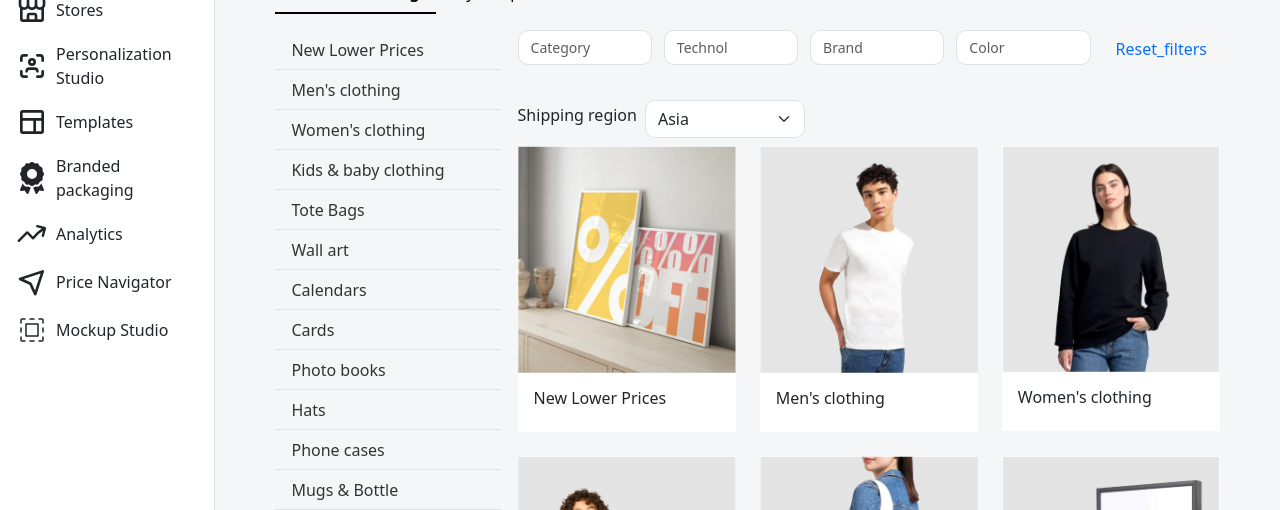
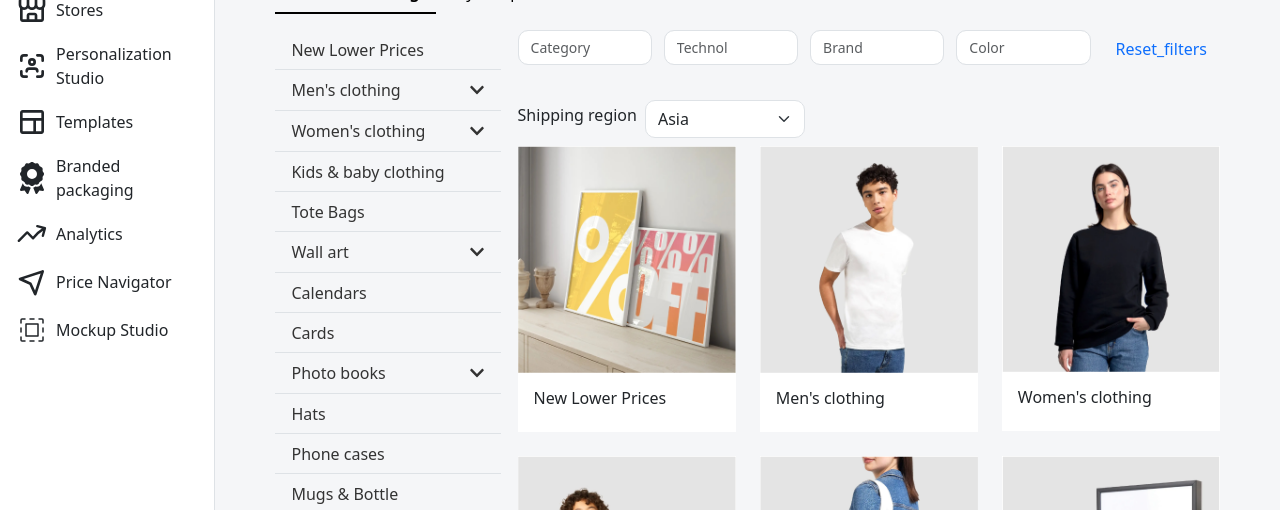
Before and after one commit to RahanePrachi/MAD_PRINTS-POD-WEBSITE, a React (Create React App) app: page /product in a window 1280 px wide. Shown: the part 290-800 px from the top of the page. Built offline with nearby package versions, Linux system fonts and the light colour scheme; a web font is replaced by a local one.

Commit message:
dropdown and add to order bugs fixed

```diff
--- a/src/components/addToOrder/OrderProducts.jsx
+++ b/src/components/addToOrder/OrderProducts.jsx
@@ -45,7 +45,7 @@ const OrderProducts = () => {
 
   return (
     <div className="flex">
-      <SidebarDrawer />
+      {/* <SidebarDrawer /> */}
 
       {/* Main Content Area */}
       <div className="w-full flex flex-col">
--- a/src/components/product/product_details/ViewProductDetails.jsx
+++ b/src/components/product/product_details/ViewProductDetails.jsx
@@ -62,8 +62,8 @@ const ViewProductDetails = () => {
                         <Col md={12} sm={12} >
                             <div className='d-flex gap-4 h-8 pt-1 pb-1' >
                                 <p>Choose Product</p>
-                                <p>Men's Clothing</p>
-                                <p>T-shirts</p>
+                                <p style={{cursor:"pointer"}} onClick={()=>{navigate("/product")}}>Men's Clothing</p>
+                                <p style={{cursor:"pointer"}} onClick={()=>{navigate("/product")}}>T-shirts</p>
                                 <b>Heavyweight Unisex Crewneck T-shirt | Gildan® 5000</b>
                             </div>
                         </Col>
--- a/src/components/product/product_navigation_component/ProductDrawerHeader.jsx
+++ b/src/components/product/product_navigation_component/ProductDrawerHeader.jsx
@@ -1,6 +1,10 @@
 import React, { useState } from 'react';
 import { Navbar, Nav, Button, ListGroup, Container, Tab, Row, Col, Card } from 'react-bootstrap';
+
+import Dropdown from 'react-bootstrap/Dropdown';
 import { FaBars, FaUser, FaChevronRight, FaChevronLeft } from 'react-icons/fa';
+
+import { FaChevronDown, FaChevronUp, FaEllipsisV } from 'react-icons/fa';
 import { BiHome, BiPurchaseTag, BiShoppingBag, BiStoreAlt, BiNavigation, BiLayout } from "react-icons/bi";
 import { TbUserScan } from "react-icons/tb";
 import { HiMiniArrowTrendingUp } from "react-icons/hi2";
@@ -32,7 +36,7 @@ import ProductReview from '../create_product/ProductReview';
 import ProductPrices from '../create_product/ProductPrices';
 import PStudio from '../../personalizationStudio/PStudio';
 import MyStores from '../../mystores/MyStores';
-
+import OrderProducts from '../../addToOrder/OrderProducts'
 const DashboardLayout = () => {
   const navigate = useNavigate();
   const [expanded, setExpanded] = useState(true); // Drawer expanded/collapsed state
@@ -50,6 +54,16 @@ const DashboardLayout = () => {
     navigate(routes[index])
     setSelectedIndex(index); // Set selected item index
   };
+
+  const [isAddToOrder, setIsAddToOrder] = useState(false)
+
+  const handleAddToOrder = () => {
+    // navigate("/addToOrder")
+    setIsAddToOrder(true)
+    setIsDrawerActive(true)
+    seIsCreateProduct(false)
+    setCreateDesign(false)
+  }
 
   const [isPublish, setIsPublish] = useState(false)
   const handlePublish = () => {
@@ -144,10 +158,7 @@ const DashboardLayout = () => {
     setCreateDesignFile(prev => !prev)
   }
 
-  const handleAddToOrder = () => {
-    navigate("/addToOrder")
 
-  }
 
   const [selectedCatalog, setSelectedCatalog] = useState([])
   const [catalogOpen, setCatalogOpen] = useState(false)
@@ -201,6 +212,35 @@ const DashboardLayout = () => {
     13: [],
     14: []
   }
+
+  const [expandedItems, setExpandedItems] = useState({});
+
+  // Toggle specific item by ID
+  const toggleExpandSubMenu = (id) => {
+    setExpandedItems((prev) => ({
+      ...prev,
+      [id]: !prev[id],
+    }));
+  };
+
+  // Sample Data
+  const listItems = [
+    { id: 1, title: "New Lower Prices", type: "item" },
+    { id: 2, title: "Men's clothing", type: "dropdown", subItems: ["T-Shirts", "Hoodies", "Sweatshitrs"] },
+    { id: 3, title: "Women's clothing", type: "dropdown", subItems: ["Shirts", "Pants", "Accessories"] },
+    { id: 4, title: "Kids & baby clothing", type: "item" },
+    { id: 5, title: "Tote Bags", type: "item" },
+    { id: 6, title: "Wall art", type: "dropdown", subItems: [] },
+    { id: 7, title: "Calendars", type: "item" },
+    { id: 8, title: "Cards", type: "item" },
+    { id: 9, title: "Photo books", type: "dropdown", subItems: []},
+    { id: 10, title: "Hats", type: "item" },
+    { id: 11, title: "Phone cases", type: "item" },
+    { id: 12, title: "Mugs & Bottle", type: "item" },
+    { id: 13, title: "Stationery & Business", type: "item" },
+    { id: 14, title: "Brands", type: "item" },
+  ];
+
   return (
     <div className="d-flex">
 
@@ -382,8 +422,12 @@ const DashboardLayout = () => {
       }
 
       {/* Main Content Area */}
+      {isAddToOrder ?
+        <div className="main-content flex-grow-1">
 
-      <div className="main-content flex-grow-1">
+          <OrderProducts />
+        </div>
+        : <div className="main-content flex-grow-1">
           {/* Top Navbar */}
           {createDesignFile ?
             <Navbar bg="light" variant="light" className="px-3  m-1  bg-white" style={{ height: "60px" }}>
@@ -632,108 +676,79 @@ const DashboardLayout = () => {
 
 
                   <Row>
-                  <Col sm={3} md={3}>
+                    <Col sm={3} md={3} >
                       <ListGroup variant="flush" style={{ borderBottom: "1px solid #BFBFBFDE", color: "#333333" }}>
+                        {listItems.map((item) => (
+                          <React.Fragment key={item.id}>
+                            {/* Regular List Items */}
+                            {item.type === "item" && (
                               <ListGroup.Item
                                 action
-                        className="d-flex align-items-center fs-6"
-                        style={{ width: "fit-content", height: "40px", minWidth: "226px", backgroundColor: "transparent", color: "#333333" }}
+                                className="fs-6"
+                                style={{
+                                  width: "fit-content",
+                                  height: "40px",
+                                  minWidth: "226px",
+                                  backgroundColor: "transparent",
+                                  color: "#333333",
+                                }}
                               >
-                        <span>New Lower Prices</span>
+                                <span>{item.title}</span>
                               </ListGroup.Item>
+                            )}
+
+                            {/* Dropdown List Items */}
+                            {item.type === "dropdown" && (
+                              <>
                                 <ListGroup.Item
                                   action
-                        className="d-flex align-items-center fs-6"
-                        style={{ width: "fit-content", height: "40px", minWidth: "226px", backgroundColor: "transparent", color: "#333333" }}
+                                  className=" fs-6"
+                                  style={{
+                                    width: "fit-content",
+                                    minWidth: "226px",
+                                    backgroundColor: "transparent",
+                                    color: "#333333",
+                                    cursor: "pointer",
+                                  }}
+                                  onClick={() => toggleExpandSubMenu(item.id)}
                                 >
-                        <span>Men's clothing</span>
-                      </ListGroup.Item>
-                      <ListGroup.Item
-                        action
-                        className="d-flex align-items-center fs-6"
-                        style={{ width: "fit-content", height: "40px", minWidth: "226px", backgroundColor: "transparent", color: "#333333" }}
-                      >
-                        <span>Women's clothing</span>
-                      </ListGroup.Item>
-                      <ListGroup.Item
-                        action
-                        className="d-flex align-items-center fs-6"
-                        style={{ width: "fit-content", height: "40px", minWidth: "226px", backgroundColor: "transparent", color: "#333333" }}
-                      >
-                        <span>Kids & baby clothing</span>
-                      </ListGroup.Item>
-                      <ListGroup.Item
-                        action
-                        className="d-flex align-items-center fs-6"
-                        style={{ width: "fit-content", height: "40px", minWidth: "226px", backgroundColor: "transparent", color: "#333333" }}
-                      >
-                        <span>Tote Bags</span>
-                      </ListGroup.Item>
-                      <ListGroup.Item
-                        action
-                        className="d-flex align-items-center fs-6"
-                        style={{ width: "fit-content", height: "40px", minWidth: "226px", backgroundColor: "transparent", color: "#333333" }}
-                      >
-                        <span>Wall art</span>
-                      </ListGroup.Item>
-                      <ListGroup.Item
-                        action
-                        className="d-flex align-items-center fs-6"
-                        style={{ width: "fit-content", height: "40px", minWidth: "226px", backgroundColor: "transparent", color: "#333333" }}
-                      >
-                        <span>Calendars</span>
-                      </ListGroup.Item>
-                      <ListGroup.Item
-                        action
-                        className="d-flex align-items-center fs-6"
-                        style={{ width: "fit-content", height: "40px", minWidth: "226px", backgroundColor: "transparent", color: "#333333" }}
-                      >
-                        <span>Cards</span>
-                      </ListGroup.Item>
-                      <ListGroup.Item
-                        action
-                        className="d-flex align-items-center fs-6"
-                        style={{ width: "fit-content", height: "40px", minWidth: "226px", backgroundColor: "transparent", color: "#333333" }}
-                      >
-                        <span>Photo books</span>
-                      </ListGroup.Item>
-                      <ListGroup.Item
-                        action
-                        className="d-flex align-items-center fs-6"
-                        style={{ width: "fit-content", height: "40px", minWidth: "226px", backgroundColor: "transparent", color: "#333333" }}
-                      >
-                        <span>Hats</span>
-                      </ListGroup.Item>
-                      <ListGroup.Item
-                        action
-                        className="d-flex align-items-center fs-6"
-                        style={{ width: "fit-content", height: "40px", minWidth: "226px", backgroundColor: "transparent", color: "#333333" }}
-                      >
-                        <span>Phone cases</span>
-                      </ListGroup.Item>
-                      <ListGroup.Item
-                        action
-                        className="d-flex align-items-center fs-6"
-                        style={{ width: "fit-content", height: "40px", minWidth: "226px", backgroundColor: "transparent", color: "#333333" }}
-                      >
-                        <span>Mugs & Bottle</span>
-                      </ListGroup.Item>
-                      <ListGroup.Item
-                        action
-                        className="d-flex align-items-center fs-6"
-                        style={{ width: "fit-content", height: "40px", minWidth: "226px", backgroundColor: "transparent", color: "#333333" }}
-                      >
-                        <span>Stationery & Business</span>
-                      </ListGroup.Item>
-                      <ListGroup.Item
-                        action
-                        className="d-flex align-items-center fs-6"
-                        style={{ width: "fit-content", height: "40px", minWidth: "226px", backgroundColor: "transparent", color: "#333333" }}
-                      >
-                        <span>Brands</span>
-                      </ListGroup.Item>
+                                  {/* Trailing Section */}
+                                  <div className="d-flex align-items-center ">
+                                    <span >{item.title}</span>
+                                    {item.type === "dropdown" && (
+                                      expandedItems[item.id] ? <FaChevronUp  className='ms-auto'/> : <FaChevronDown  className='ms-auto'/>
+                                    )}
+                                  </div>
 
 
+                                  <div>
+                                    {/* Dropdown Sub-Items */}
+                                    {item.type === "dropdown" && expandedItems[item.id] && (
+                                      <div
+                                        style={{
+                                          marginLeft: "20px",
+                                          backgroundColor: "transparent",
+                                          padding: "10px",
+                                          width: "200px",
+                                        }}
+                                      >
+                                        {item.subItems.map((subItem, index) => (<>
+                                          <a style={{ textDecoration: "none", cursor: "pointer" }} key={index} >
+                                            {subItem}
+                                          </a>
+                                          <br />
+                                        </>
+                                        ))}
+                                      </div>
+                                  )}
+                                  </div>
+                                </ListGroup.Item>
+                              </>
+                            )}
+
+
+                          </React.Fragment>
+                        ))}
                       </ListGroup>
 
                     </Col>
@@ -845,7 +860,8 @@ const DashboardLayout = () => {
           {selectedIndex === 10 && <div> 10 component</div>}
 
         </div>
-    </div>
+      }
+    </div >
   );
 };
 
```
Lines whose indentation alone changed are shown as unchanged.
